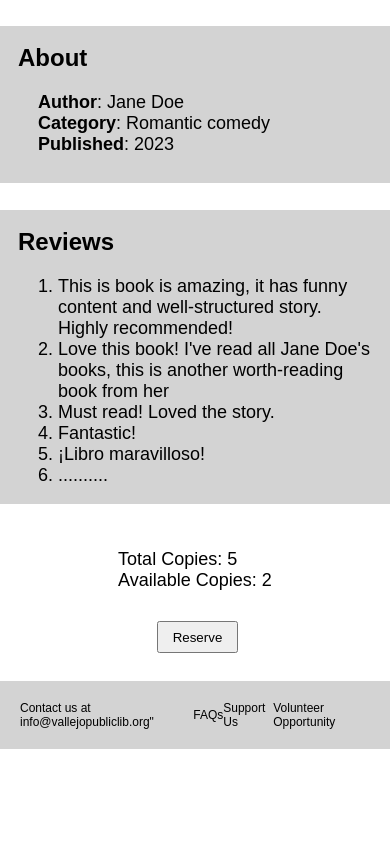
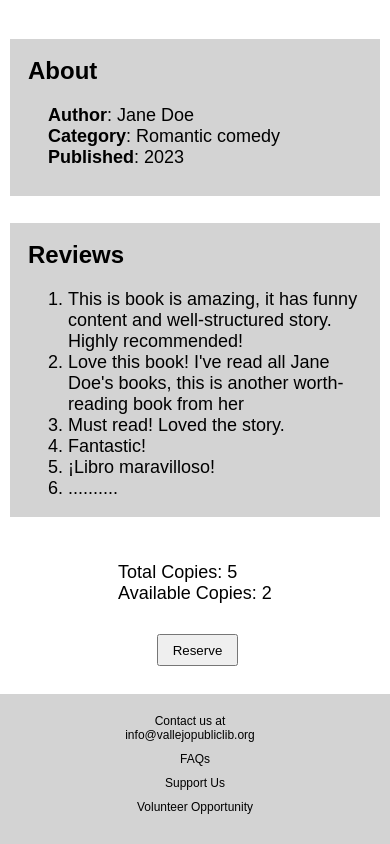
Before and after one commit to pizza3202/Module-6-Assignment-CSS-and-responsive-layouts-, a plain HTML site: page bookpage.html in a window 390 px wide. Shown: the part 955-1799 px from the top of the page. Before the commit the page ends 1704 px from the top, so only its background shows below. Drawn offline with Linux system fonts and the light colour scheme.

Commit message:
FINAL VERSION
***Added wrapper class

```diff
--- a/bookpage.html
+++ b/bookpage.html
@@ -7,6 +7,7 @@
     </head>
     <body>
         <header class="site-header">
+            <div class="wrapper">
                 <h1>Welcome to The Vallejo Public Library</h1>
                 <div class="header-group">
                     <div class="home-icon">
@@ -22,6 +23,7 @@
                         <a href="login.html">Log in</a>
                     </div>
                 </div>
+            </div>
         </header>
         <nav class="navigation">
                 <ul>
@@ -32,8 +34,9 @@
                 </ul>
         </nav>
         <main>
+            <div class="wrapper">
                 <article class="bookinfo">
-                <img class="bookimage" src="pexels-photo-2008136.jpeg" alt="Book Cover for Cupcakes and Confessions" width="350" height="400">
+                    <img class="bookimage" src="https://images.pexels.com/photos/2008136/pexels-photo-2008136.jpeg?auto=compress&cs=tinysrgb&w=1260&h=750&dpr=1" alt="Book Cover for Cupcakes and Confessions" width="350" height="400">
                     <div class="bookdetails">
                         <div class="book-name">
                             <h2>Book Name: Cupcakes and Confessions</h2>
@@ -73,12 +76,15 @@
                         <button>Reserve</button>
                     </div>
                 </section>
+            </div>
         </main>
         <footer>
-            <p>Contact us at <a href="mailto:info@vallejopubliclib.org">info@vallejopubliclib.org"</a></p>
+            <div class="wrapper">
+                <p>Contact us at <a href="mailto:info@vallejopubliclib.org">info@vallejopubliclib.org</a></p>
                 <a href="faqs.html">FAQs</a>
                 <a href="support-us.html">Support Us</a>
                 <a href="volunteer-opportunity.html">Volunteer Opportunity</a>
+            </div>
         </footer>
     </body>
 </html>
--- a/styles.css
+++ b/styles.css
@@ -5,6 +5,11 @@
 }
 body {
     font-family: Arial, Helvetica, sans-serif;
+}
+.wrapper {
+    max-width: 1200px;
+    margin: 0 auto;
+    padding: 0 15px;
 }
 .site-header {
     background-color: #309BD8;
@@ -247,6 +252,7 @@ nav ul li {
 footer {
     display: flex;
     flex-direction: row;
+    flex-wrap: wrap;
     justify-content: space-between;
     align-items: center;
     padding: 20px;
@@ -255,10 +261,16 @@ footer {
 }
 footer a {
     color:black;
-
+    margin: 0 10px;
     text-decoration: none;
 }
+footer p {
+    margin-right: 10px;
+}
 @media screen and (max-width: 768px) {
+    .wrapper {
+        padding: 0 10px;
+    }
     .site-header {
         display: flex;
         flex-direction: column;
@@ -313,6 +325,14 @@ footer a {
         flex-basis: 100%;
         max-width: 100%;
         margin: 10px 0;
+    }
+    footer {
+        justify-content: center;
+        text-align: center;
+    }
+    footer a, footer p {
+        margin-bottom: 10px;
+        display: block;
     }
 }
 @media screen and (min-width: 768px) and (max-width: 1024px) {
```
Also changed, not shown: index.html (+5 -1 lines). Lines whose indentation alone changed are shown as unchanged.
